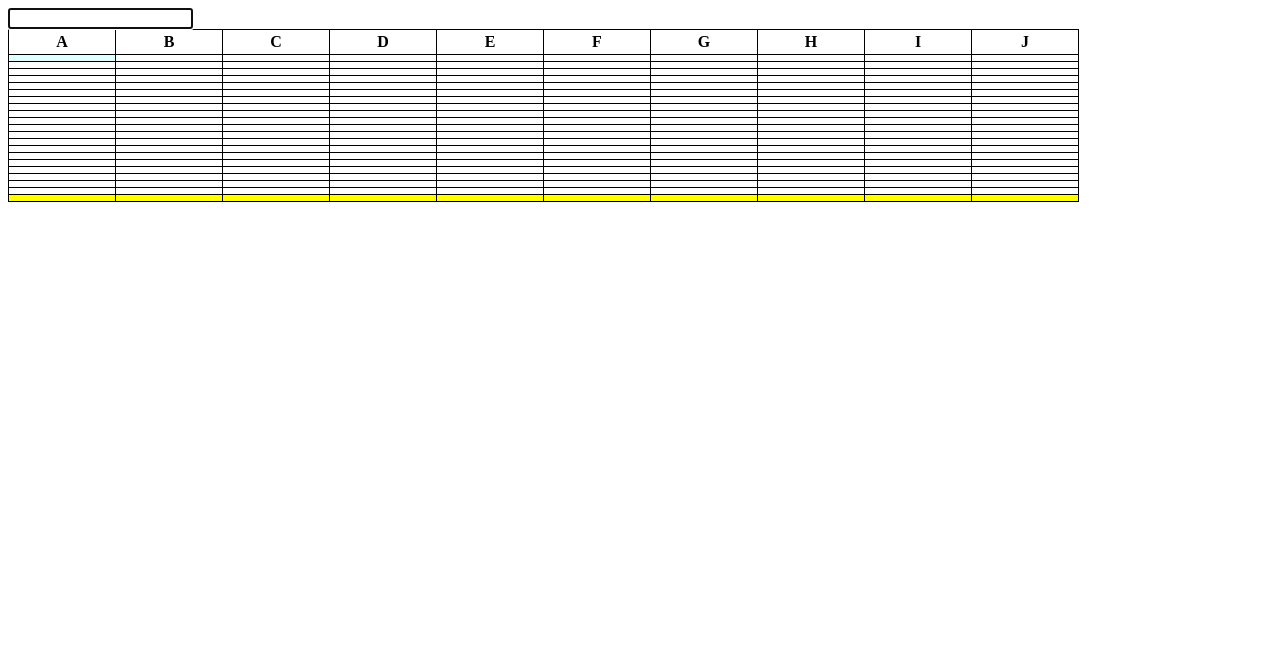
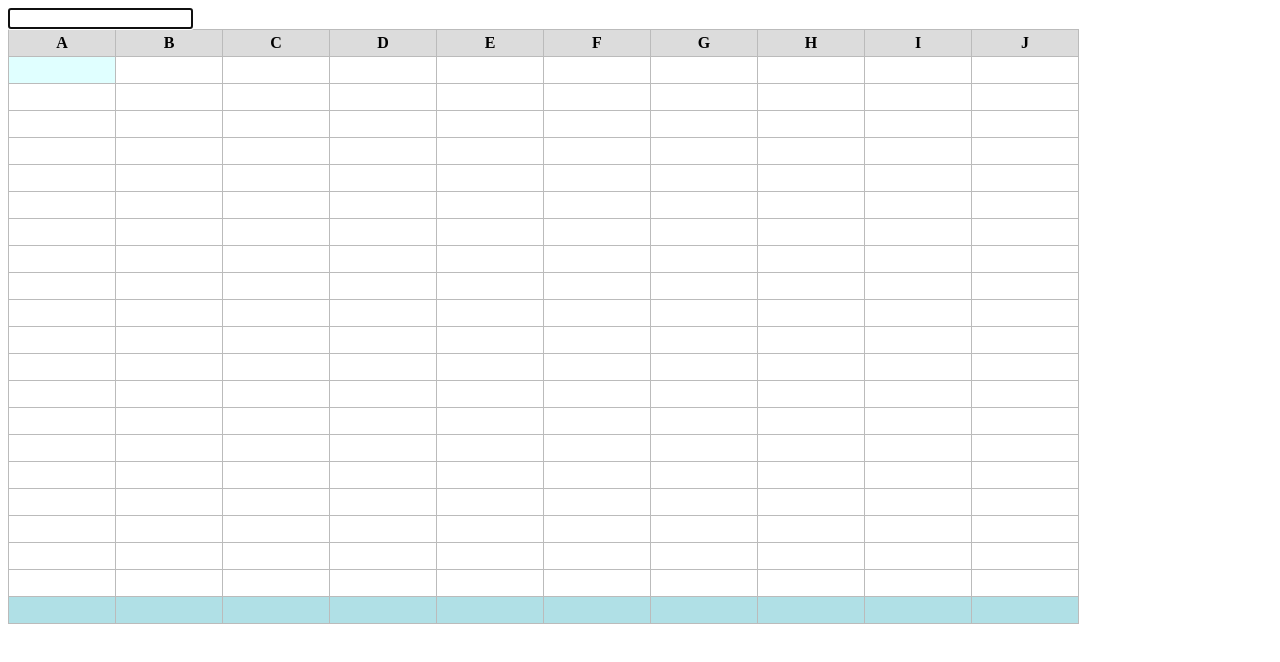
Before and after one commit to interdigitize/sum-it-up, a website: page public/index.html in a window 1280 px wide. Drawn offline with Linux system fonts and the light colour scheme.

Commit message:
removes console.logs and updates css

```diff
--- a/client/js/table-view.js
+++ b/client/js/table-view.js
@@ -105,12 +105,10 @@ class TableView {
     this.sumRowEl.col = this.currentCellLocation.col;
     let sumRowCellValue = this.model.getValue(this.sumRowEl);
     let value = parseInt(this.formulaBarEl.value, 10);
-    console.log("sumRowCellValue ", sumRowCellValue);
 
     if(sumRowCellValue === undefined){
       if(typeof(value) === 'number' && !isNaN(value)){
         this.model.setValue(this.sumRowEl, value);
-        console.log("true value ", value);
       }else if(isNaN(value)){
         sumRowCellValue = undefined;
         this.model.setValue(this.sumRowEl, sumRowCellValue);
--- a/public/css/styles.css
+++ b/public/css/styles.css
@@ -4,9 +4,14 @@ table{
 
 th,
 td{
-  border: 1px solid black;
+  border: 1px solid #bbbbbb;
   min-width: 100px;
   padding: 3px;
+  height: 20px;
+}
+
+th{
+  background-color: gainsboro;
 }
 
 .current-cell {
@@ -14,5 +19,5 @@ td{
 }
 
 .sum-row {
-  background-color: yellow;
+  background-color: powderblue;
 }
--- a/public/js/bundle.js
+++ b/public/js/bundle.js
@@ -180,12 +180,10 @@ class TableView {
     this.sumRowEl.col = this.currentCellLocation.col;
     let sumRowCellValue = this.model.getValue(this.sumRowEl);
     let value = parseInt(this.formulaBarEl.value, 10);
-    console.log("sumRowCellValue ", sumRowCellValue);
 
     if(sumRowCellValue === undefined){
       if(typeof(value) === 'number' && !isNaN(value)){
         this.model.setValue(this.sumRowEl, value);
-        console.log("true value ", value);
       }else if(isNaN(value)){
         sumRowCellValue = undefined;
         this.model.setValue(this.sumRowEl, sumRowCellValue);
```
